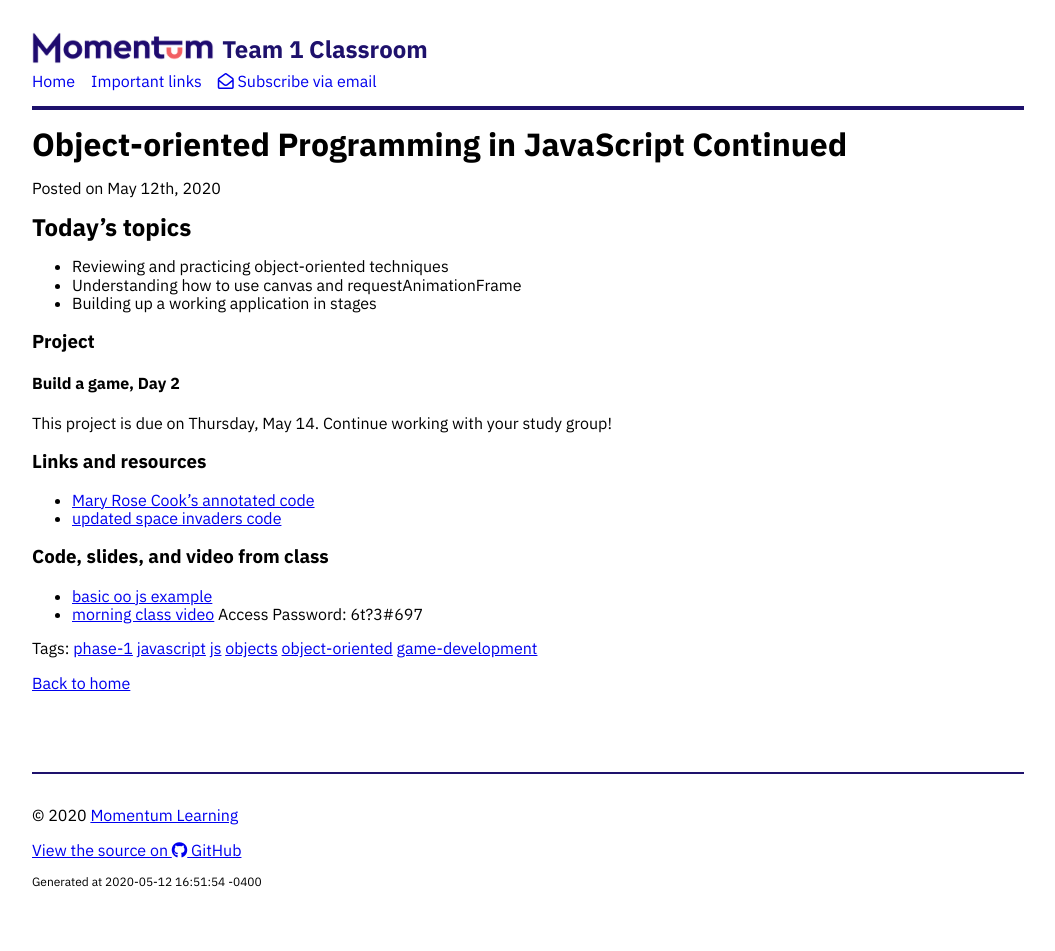
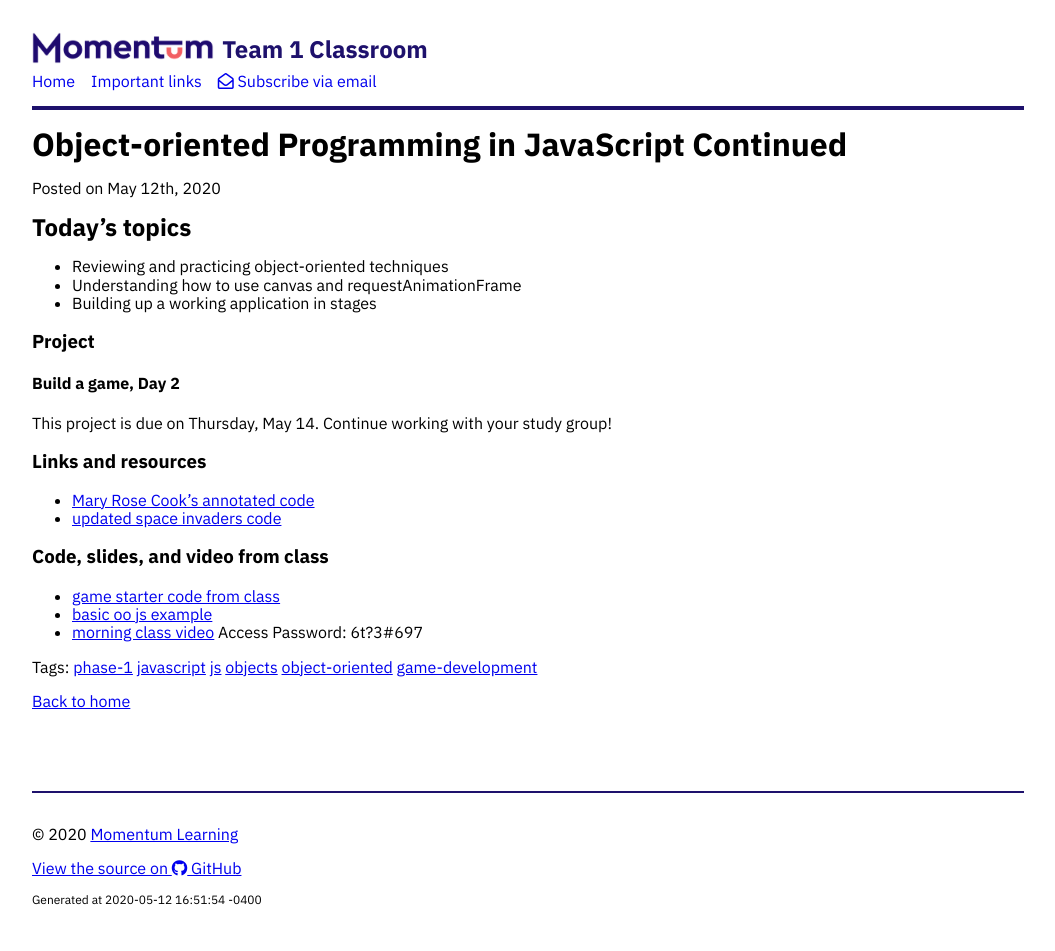
Before and after one commit to Momentum-Morehouse-2/Momentum-Morehouse-2.github.io, a Jekyll site: the page built from _posts/2020-05-12-js-more-oo.md, in a window 1280 px wide. Shown: the whole page, without its empty margins (112-1167 px from the left). Built offline with Jekyll 4.4.1, drawn with Linux system fonts in a browser that asks for light colours; nearby versions of some CDN libraries.

Commit message:
Add link to demo code from class

```diff
--- a/_posts/2020-05-12-js-more-oo.md
+++ b/_posts/2020-05-12-js-more-oo.md
@@ -23,5 +23,6 @@ This project is due on Thursday, May 14. Continue working with your study group!
 
 ### Code, slides, and video from class
 
+- [game starter code from class](https://github.com/momentum-team-1/examples/tree/master/simple-game-starter)
 - [basic oo js example](https://github.com/momentum-team-1/examples/tree/master/oo-number-guessing-game)
 - [morning class video](https://us02web.zoom.us/rec/share/5OB5L-n-z3NLHavg9k7uGZMrL4THX6a8gSQf_vMOmko0tzsAgFfisBI20l2VcEzg) Access Password: 6t?3#697
```
